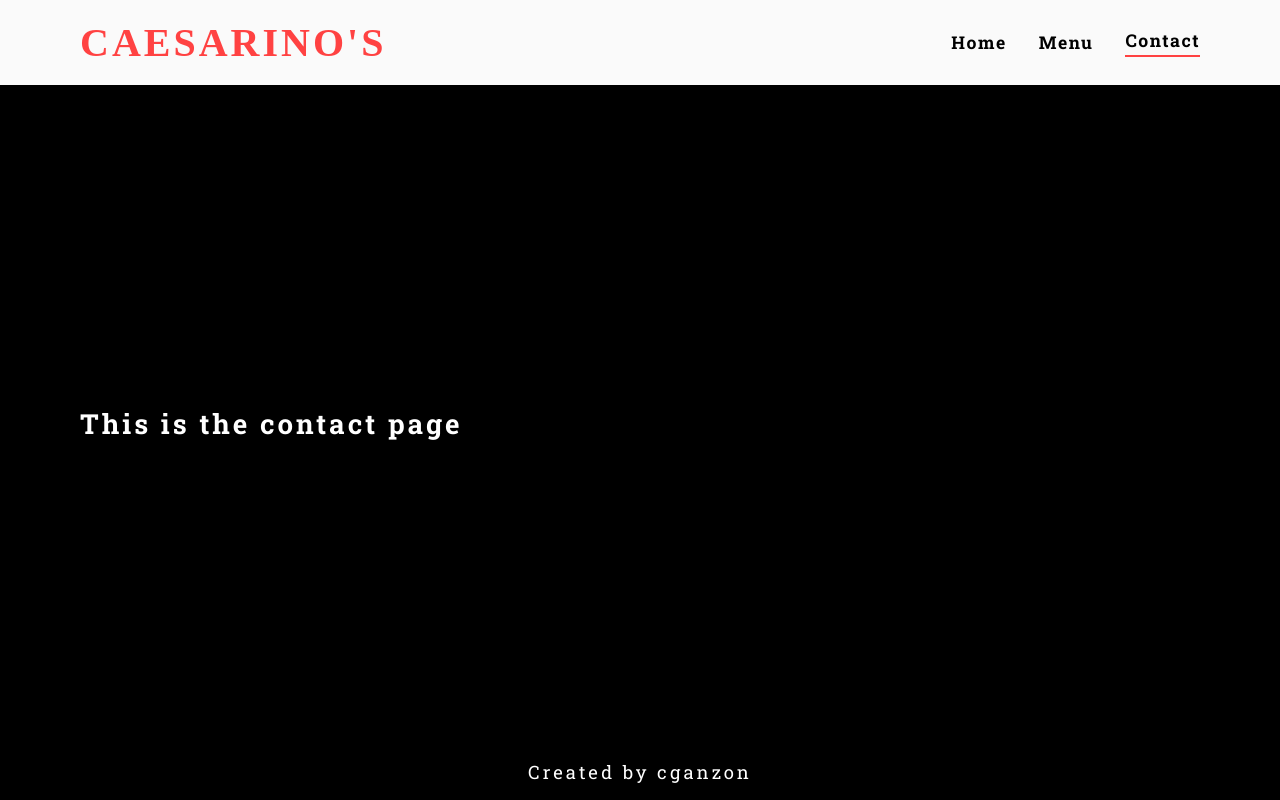
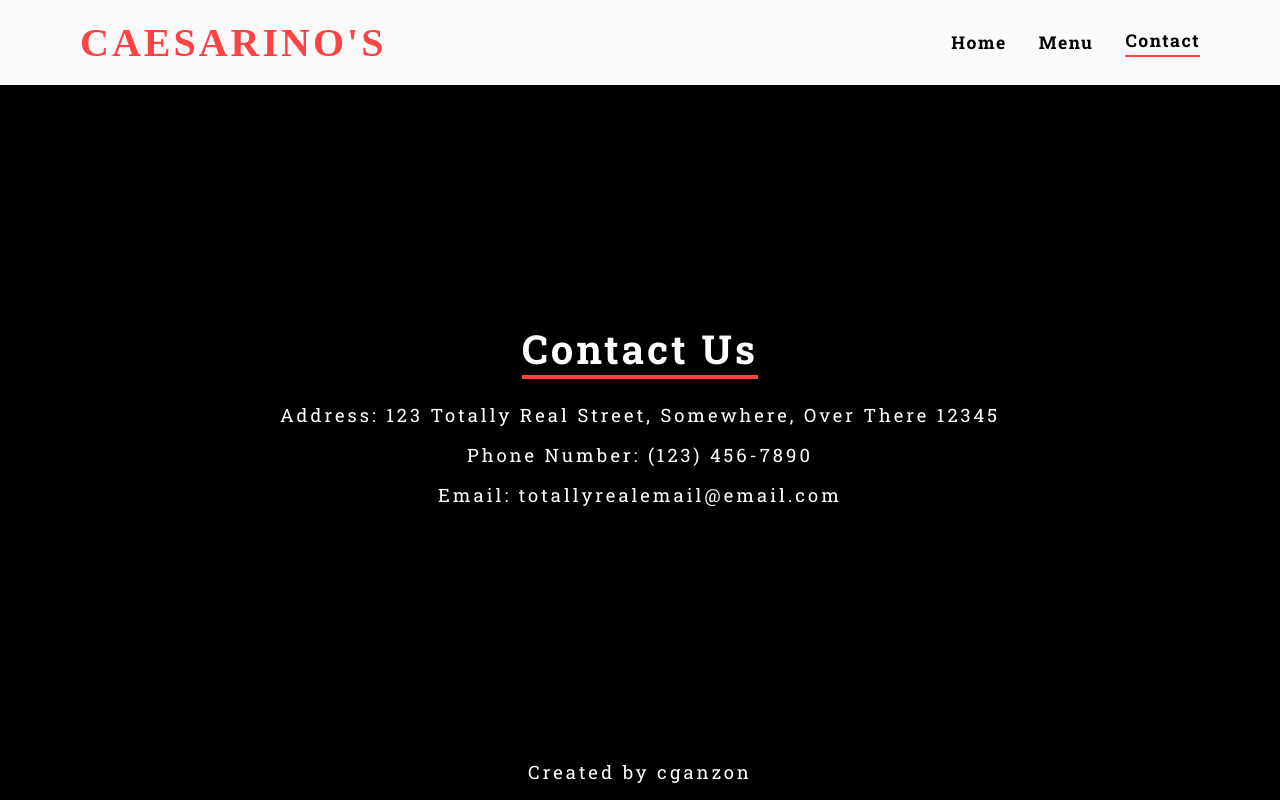
Before and after one commit to cganzon/odin-restaurant-page, a website built with webpack: page dist/index.html in a window 1280 px wide. Both pictures are taken after a click on the item "Contact". Built offline with nearby package versions, Linux system fonts and the light colour scheme; a web font is replaced by a local one.

Commit message:
create and style contact page

```diff
--- a/src/css/contact.css
+++ b/src/css/contact.css
@@ -0,0 +1,16 @@
+#contact-content {
+    display: flex;
+    flex-direction: column;
+    align-items: center;
+}
+
+#contact-content h2 {
+    font-size: 2.5rem;
+    margin-bottom: 1.5rem;
+    border-bottom: 4px solid #ff4242;
+}
+
+#contact-content p {
+    text-align: center;
+    margin-bottom: 1rem;
+}
--- a/src/css/styles.css
+++ b/src/css/styles.css
@@ -20,6 +20,7 @@ body {
   display: flex;
   flex-direction: column;
   justify-content: space-between;
+  /* align-items: center; */
 }
 
 a {
--- a/src/pages/contact.js
+++ b/src/pages/contact.js
@@ -5,9 +5,16 @@ const contact = () => {
   contactContent.setAttribute("id", "contact-content");
 
   const h2 = document.createElement("h2");
-  h2.textContent = "This is the contact page";
+  h2.textContent = "Contact Us";
 
-  contactContent.append(h2);
+  const address = document.createElement("p");
+  address.textContent = "Address: 123 Totally Real Street, Somewhere, Over There 12345";
+  const phoneNumber = document.createElement("p");
+  phoneNumber.textContent = "Phone Number: (123) 456-7890";
+  const email = document.createElement("p");
+  email.textContent = "Email: totallyrealemail@email.com";
+
+  contactContent.append(h2, address, phoneNumber, email);
 
   return contactContent;
 };
```
Also changed, not shown: dist/main.js.
